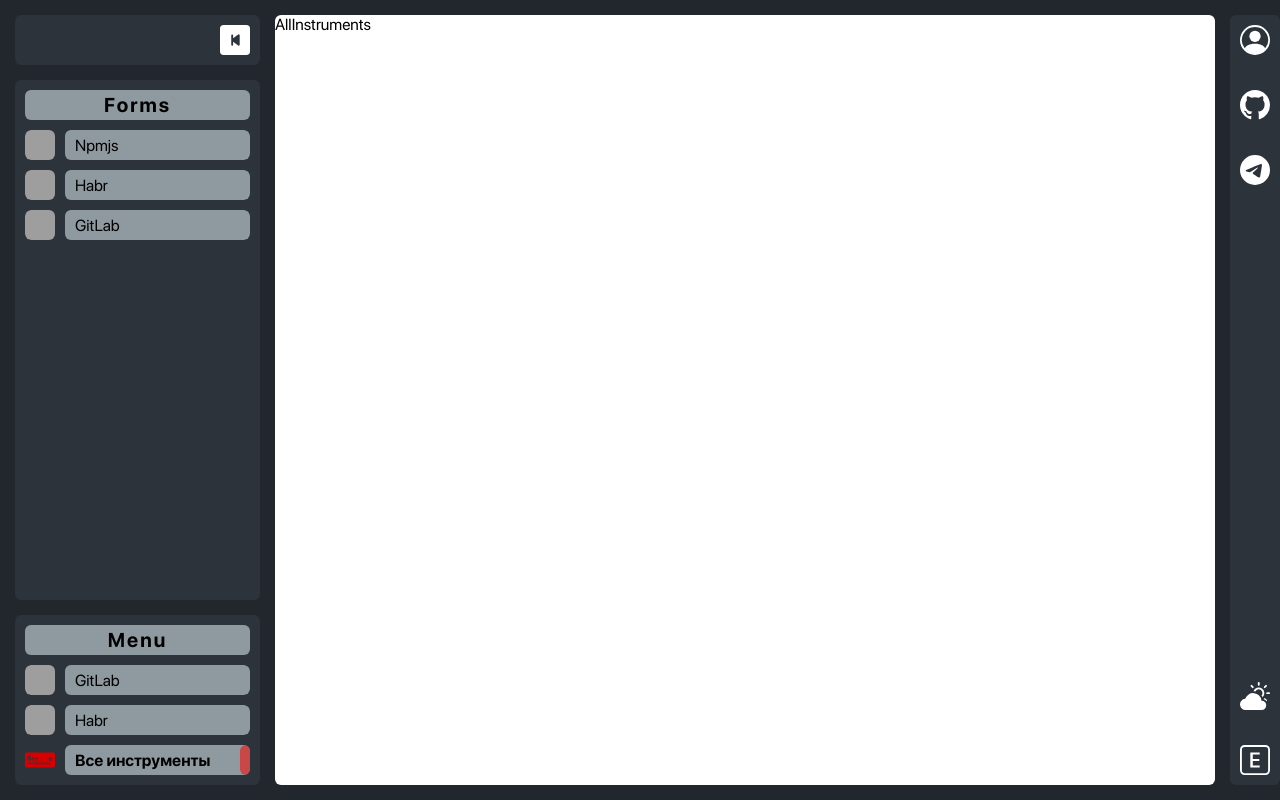
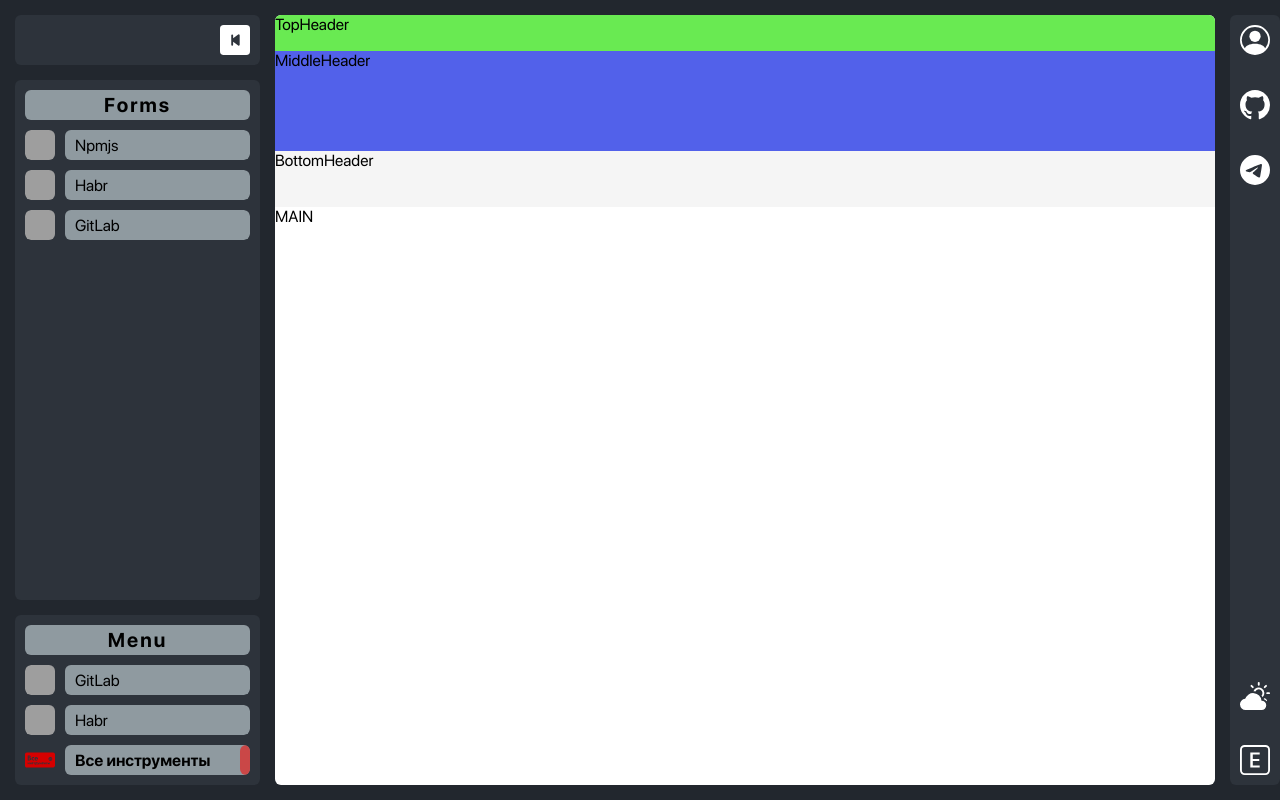
Before and after one commit to 0Ieg/MyForms, a React (Create React App) app: page /allinstruments/menu in a window 1280 px wide. Built offline with nearby package versions, Linux system fonts and the light colour scheme; grey boxes are pictures that could not be loaded.

Commit message:
Работа с новым блоком меню

```diff
--- a/src/UI/menus/allInstruments/allInstruments.tsx
+++ b/src/UI/menus/allInstruments/allInstruments.tsx
@@ -1,15 +1,28 @@
 import { FC } from "react";
 import styled from "styled-components";
+import { TopHeader } from "./topHeader";
+import { MiddleHeader } from "./middleHeader";
+import { BottomHeader } from "./bottomHeader";
 
 const AllInstrumentsStyled = styled.div`
 background-color: white;
 min-height: 100%;
+.main{
+  height: 2000px;
+}
 `
 
 export const AllInstruments:FC = ()=>{
   return(
     <AllInstrumentsStyled>
-      AllInstruments
+      <header>
+        <TopHeader/>
+        <MiddleHeader/>
+        <BottomHeader/>
+      </header>
+      <main className="main">
+        MAIN
+      </main>
     </AllInstrumentsStyled>
   )
 }
--- /dev/null
+++ b/src/UI/menus/allInstruments/bottomHeader.tsx
@@ -0,0 +1,16 @@
+import { FC } from "react";
+import styled from "styled-components";
+
+const BottomHeaderStyled = styled.div`
+background-color: #f5f5f5;
+height: 56px;
+position: sticky;
+`
+
+export const BottomHeader:FC = ()=>{
+  return(
+    <BottomHeaderStyled>
+      BottomHeader
+    </BottomHeaderStyled>
+  )
+}
--- /dev/null
+++ b/src/UI/menus/allInstruments/middleHeader.tsx
@@ -0,0 +1,15 @@
+import { FC } from "react";
+import styled from "styled-components";
+
+const MiddleHeaderStyled = styled.div`
+background-color: #5261ea;
+height: 100px;
+`
+
+export const MiddleHeader:FC = ()=>{
+  return(
+    <MiddleHeaderStyled>
+      MiddleHeader
+    </MiddleHeaderStyled>
+  )
+}
--- /dev/null
+++ b/src/UI/menus/allInstruments/topHeader.tsx
@@ -0,0 +1,15 @@
+import { FC } from "react";
+import styled from "styled-components";
+
+const TopHeaderStyled = styled.div`
+background-color: #69ea52;
+height: 36px;
+`
+
+export const TopHeader:FC = ()=>{
+  return(
+    <TopHeaderStyled>
+      TopHeader
+    </TopHeaderStyled>
+  )
+}
```
